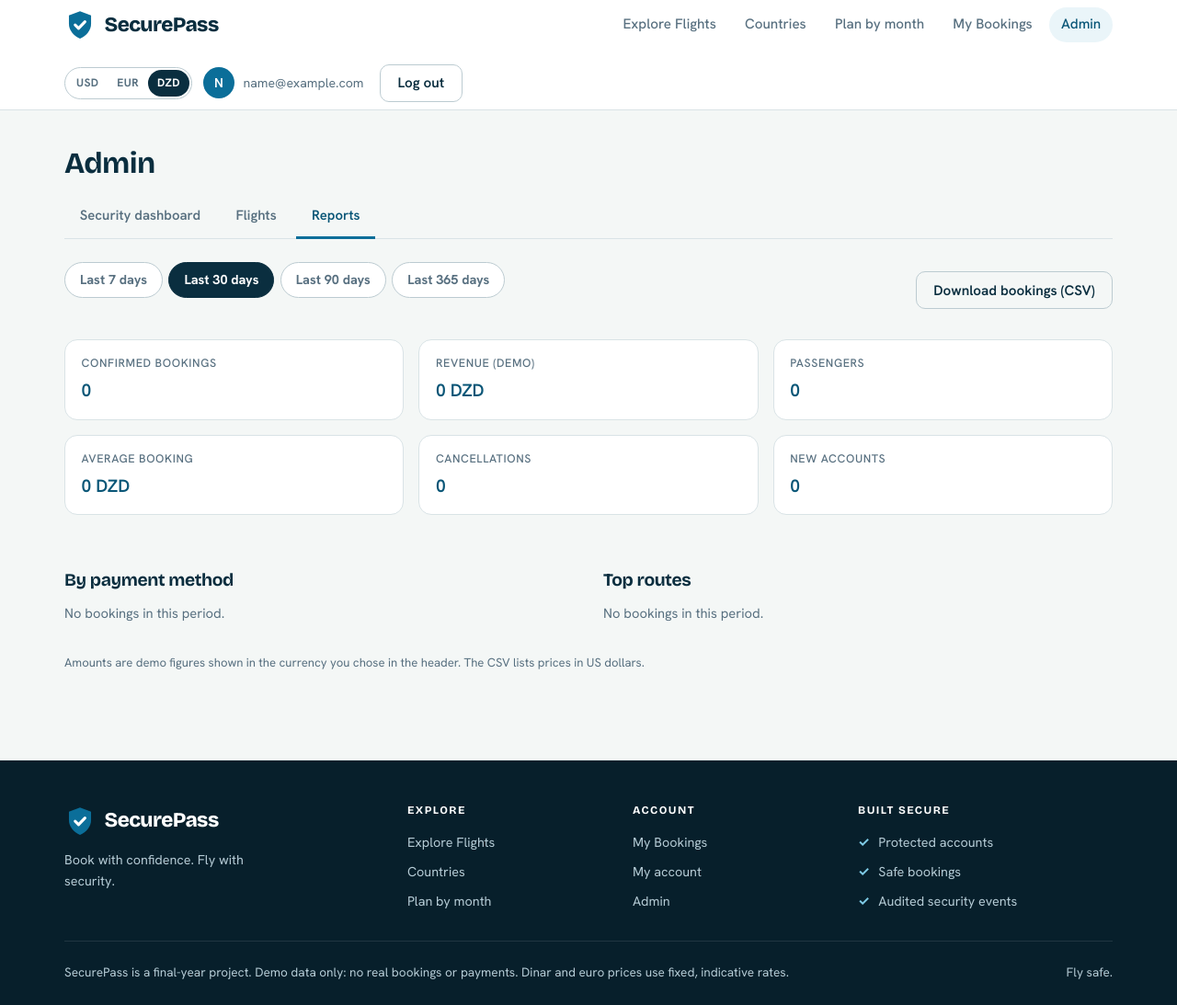
After one commit to houda-djb/securepass, a Flask app: page /admin/reports in a window 1280 px wide. The commit adds this page. Shown: the whole page at 92% size. Run offline with Flask 3, Linux system fonts and the light colour scheme; a user stored in the database is signed in; tables that the repository leaves empty hold one stand-in row (values such as "Sample post").

Commit message:
Admin sales reports and CSV export

```diff
--- a/app/admin/queries.py
+++ b/app/admin/queries.py
@@ -14,7 +14,7 @@ EVENT_TYPES = (
     "register", "login_success", "login_failed", "login_blocked", "account_locked",
     "account_unlocked", "logout", "access_denied", "booking_created", "booking_cancelled",
     "flight_created", "flight_updated", "flight_deleted",
-    "password_changed", "password_reset_requested", "password_reset",
+    "password_changed", "password_reset_requested", "password_reset", "report_exported",
 )
 
 # Badge colour for each event type on the dashboard.
--- /dev/null
+++ b/app/admin/reports.py
@@ -0,0 +1,87 @@
+"""Sales reports for the admin: numbers for the page and a CSV export.
+
+Money is kept in US dollar cents, as everywhere else, and shown with the site's display currency.
+Every cell written to the CSV is checked so a spreadsheet can never run it as a formula.
+"""
+import csv
+import io
+from datetime import timedelta
+
+from sqlalchemy import func, select
+from sqlalchemy.orm import joinedload
+
+from app.bookings.payment import method_label
+from app.extensions import db
+from app.models import Booking, Flight, User, utcnow
+
+RANGES = {"7": 7, "30": 30, "90": 90, "365": 365}
+DEFAULT_RANGE = "30"
+CSV_HEADER = ["reference", "booked_at_utc", "status", "payment_method", "route", "flight_no",
+              "departs_at_utc", "passengers", "total_usd", "customer_email"]
+FORMULA_STARTS = ("=", "+", "-", "@", "\t", "\r")
+
+
+def clean_range(raw: str | None) -> str:
+    return raw if raw in RANGES else DEFAULT_RANGE
+
+
+def safe_cell(value) -> str:
+    """Text for a CSV cell. A leading = + - @ would be run as a formula by Excel, so we defuse it."""
+    text = "" if value is None else str(value)
+    return "'" + text if text.startswith(FORMULA_STARTS) else text
+
+
+def since(range_key: str):
+    return utcnow() - timedelta(days=RANGES[range_key])
+
+
+def summary(range_key: str) -> dict:
+    start = since(range_key)
+    base = select(Booking).where(Booking.created_at >= start)
+    confirmed = base.where(Booking.status == "confirmed").subquery()
+    row = db.session.execute(
+        select(func.count(), func.coalesce(func.sum(confirmed.c.total_cents), 0),
+               func.coalesce(func.sum(confirmed.c.passengers), 0)).select_from(confirmed)).one()
+    cancelled = db.session.scalar(
+        select(func.count()).select_from(Booking)
+        .where(Booking.created_at >= start, Booking.status == "cancelled"))
+    new_users = db.session.scalar(select(func.count()).select_from(User).where(User.created_at >= start))
+    return {"bookings": row[0], "revenue_cents": int(row[1]), "passengers": int(row[2]),
+            "cancelled": cancelled, "new_users": new_users,
+            "average_cents": int(row[1] // row[0]) if row[0] else 0}
+
+
+def by_payment_method(range_key: str) -> list[dict]:
+    rows = db.session.execute(
+        select(Booking.payment_method, func.count(), func.coalesce(func.sum(Booking.total_cents), 0))
+        .where(Booking.created_at >= since(range_key), Booking.status == "confirmed")
+        .group_by(Booking.payment_method).order_by(func.count().desc())).all()
+    return [{"label": method_label(m), "count": c, "cents": int(t)} for m, c, t in rows]
+
+
+def top_routes(range_key: str, limit: int = 8) -> list[dict]:
+    rows = db.session.execute(
+        select(Flight.origin_code, Flight.destination_code, func.count(Booking.id),
+               func.coalesce(func.sum(Booking.total_cents), 0))
+        .join(Booking, Booking.flight_id == Flight.id)
+        .where(Booking.created_at >= since(range_key), Booking.status == "confirmed")
+        .group_by(Flight.origin_code, Flight.destination_code)
+        .order_by(func.count(Booking.id).desc(), Flight.origin_code, Flight.destination_code)
+        .limit(limit)).all()
+    return [{"route": f"{o} to {d}", "count": c, "cents": int(t)} for o, d, c, t in rows]
+
+
+def bookings_csv(range_key: str) -> str:
+    out = io.StringIO()
+    writer = csv.writer(out, lineterminator="\r\n")
+    writer.writerow(CSV_HEADER)
+    rows = db.session.scalars(
+        select(Booking).options(joinedload(Booking.flight), joinedload(Booking.user))
+        .where(Booking.created_at >= since(range_key)).order_by(Booking.created_at.desc())).all()
+    for b in rows:
+        writer.writerow([safe_cell(x) for x in (
+            b.reference, b.created_at.strftime("%Y-%m-%d %H:%M"), b.status, b.payment_method,
+            f"{b.flight.origin_code}-{b.flight.destination_code}", b.flight.flight_no,
+            b.flight.departs_at.strftime("%Y-%m-%d %H:%M"), b.passengers,
+            f"{b.total_cents / 100:.2f}", b.user.email)])
+    return out.getvalue()
--- a/app/admin/routes.py
+++ b/app/admin/routes.py
@@ -3,7 +3,7 @@ import re
 from datetime import datetime
 from decimal import Decimal
 
-from flask import abort, flash, redirect, render_template, request, url_for
+from flask import Response, abort, flash, redirect, render_template, request, url_for
 from flask_login import current_user
 from sqlalchemy import func, or_, select
 from sqlalchemy.exc import IntegrityError
@@ -13,6 +13,7 @@ from app.admin import bp
 from app.admin.forms import FlightForm
 from app.admin.queries import (EVENT_STYLES, EVENT_TYPES, bookings_per_day, build_chart,
                                dashboard_stats, locked_users, recent_events)
+from app.admin import reports
 from app.admin.scans import load_summary
 from app.extensions import db
 from app.models import Airline, Airport, Booking, Flight, User, utcnow
@@ -41,6 +42,23 @@ def index():
         event_styles=EVENT_STYLES,
         chosen=chosen if chosen in EVENT_TYPES else "",
     )
+
+
+@bp.route("/reports")
+def sales_reports():
+    key = reports.clean_range(request.args.get("days"))
+    return render_template("admin/reports.html", key=key, ranges=list(reports.RANGES),
+                           totals=reports.summary(key), methods=reports.by_payment_method(key),
+                           routes=reports.top_routes(key))
+
+
+@bp.route("/reports/bookings.csv")
+def export_bookings():
+    key = reports.clean_range(request.args.get("days"))
+    audit("report_exported", current_user, f"bookings last {key} days")
+    return Response(reports.bookings_csv(key), mimetype="text/csv", headers={
+        "Content-Disposition": f'attachment; filename="securepass-bookings-{key}d.csv"',
+        "Cache-Control": "no-store"})
 
 
 @bp.route("/users/<int:user_id>/unlock", methods=["POST"])
--- a/app/static/css/style.css
+++ b/app/static/css/style.css
@@ -1134,3 +1134,13 @@ h1, h2, h3 { font-family: var(--font-display); letter-spacing: -.02em; }
   .eticket { filter: none; }
 }
 .pay-set + .demo-note { margin-top: 1.2rem; }
+
+/* ---------- Admin reports (Phase 21) ---------- */
+.report-facts { grid-template-columns: repeat(3, minmax(0, 1fr)); margin-top: 1.4rem; }
+.report-grid { display: grid; grid-template-columns: repeat(2, minmax(0, 1fr)); gap: 2rem; }
+.report-table { width: 100%; border-collapse: collapse; background: #fff; border: 1px solid var(--line); border-radius: var(--radius); overflow: hidden; }
+.report-table th, .report-table td { padding: .65rem .9rem; text-align: left; border-bottom: 1px solid var(--line); }
+.report-table thead th { font-size: .8rem; color: var(--muted); background: var(--blue-50); }
+.report-table tbody th { font-weight: 600; }
+.report-table td:last-child { text-align: right; font-variant-numeric: tabular-nums; }
+@media (max-width: 800px) { .report-facts { grid-template-columns: repeat(2, minmax(0, 1fr)); } .report-grid { grid-template-columns: 1fr; } }
--- a/app/templates/admin/_nav.html
+++ b/app/templates/admin/_nav.html
@@ -1,4 +1,5 @@
 <nav class="admin-nav" aria-label="Admin sections">
   <a href="{{ url_for('admin.index') }}" {% if active == 'dashboard' %}class="active" aria-current="page"{% endif %}>Security dashboard</a>
   <a href="{{ url_for('admin.flights') }}" {% if active == 'flights' %}class="active" aria-current="page"{% endif %}>Flights</a>
+  <a href="{{ url_for('admin.sales_reports') }}" {% if active == 'reports' %}class="active" aria-current="page"{% endif %}>Reports</a>
 </nav>
--- /dev/null
+++ b/app/templates/admin/reports.html
@@ -0,0 +1,49 @@
+{% extends "base.html" %}
+{% block title %}Sales reports | SecurePass{% endblock %}
+
+{% block content %}
+<section class="container admin-page">
+  <h1>Admin</h1>
+  {% set active = 'reports' %}{% include "admin/_nav.html" %}
+
+  <div class="toolbar">
+    <nav class="season-tabs" aria-label="Report period">
+      {% for r in ranges %}
+        <a href="{{ url_for('admin.sales_reports', days=r) }}" {% if r == key %}aria-current="true"{% endif %}>Last {{ r }} days</a>
+      {% endfor %}
+    </nav>
+    <a class="btn btn-ghost" href="{{ url_for('admin.export_bookings', days=key) }}">Download bookings (CSV)</a>
+  </div>
+
+  <dl class="detail-facts report-facts">
+    <div><dt>Confirmed bookings</dt><dd class="total">{{ totals.bookings }}</dd></div>
+    <div><dt>Revenue (demo)</dt><dd class="total">{{ money(totals.revenue_cents) }}</dd></div>
+    <div><dt>Passengers</dt><dd class="total">{{ totals.passengers }}</dd></div>
+    <div><dt>Average booking</dt><dd class="total">{{ money(totals.average_cents) }}</dd></div>
+    <div><dt>Cancellations</dt><dd class="total">{{ totals.cancelled }}</dd></div>
+    <div><dt>New accounts</dt><dd class="total">{{ totals.new_users }}</dd></div>
+  </dl>
+
+  <div class="report-grid">
+    <div>
+      <h2 class="detail-heading">By payment method</h2>
+      {% if methods %}
+      <table class="report-table">
+        <thead><tr><th scope="col">Method</th><th scope="col">Bookings</th><th scope="col">Revenue</th></tr></thead>
+        <tbody>{% for m in methods %}<tr><th scope="row">{{ m.label }}</th><td>{{ m.count }}</td><td>{{ money(m.cents) }}</td></tr>{% endfor %}</tbody>
+      </table>
+      {% else %}<p class="detail-note">No bookings in this period.</p>{% endif %}
+    </div>
+    <div>
+      <h2 class="detail-heading">Top routes</h2>
+      {% if routes %}
+      <table class="report-table">
+        <thead><tr><th scope="col">Route</th><th scope="col">Bookings</th><th scope="col">Revenue</th></tr></thead>
+        <tbody>{% for r in routes %}<tr><th scope="row">{{ r.route }}</th><td>{{ r.count }}</td><td>{{ money(r.cents) }}</td></tr>{% endfor %}</tbody>
+      </table>
+      {% else %}<p class="detail-note">No bookings in this period.</p>{% endif %}
+    </div>
+  </div>
+  <p class="fine-print">Amounts are demo figures shown in the currency you chose in the header. The CSV lists prices in US dollars.</p>
+</section>
+{% endblock %}
```
Also changed, not shown: tests/test_phase21.py (added, +69 -0 lines).
